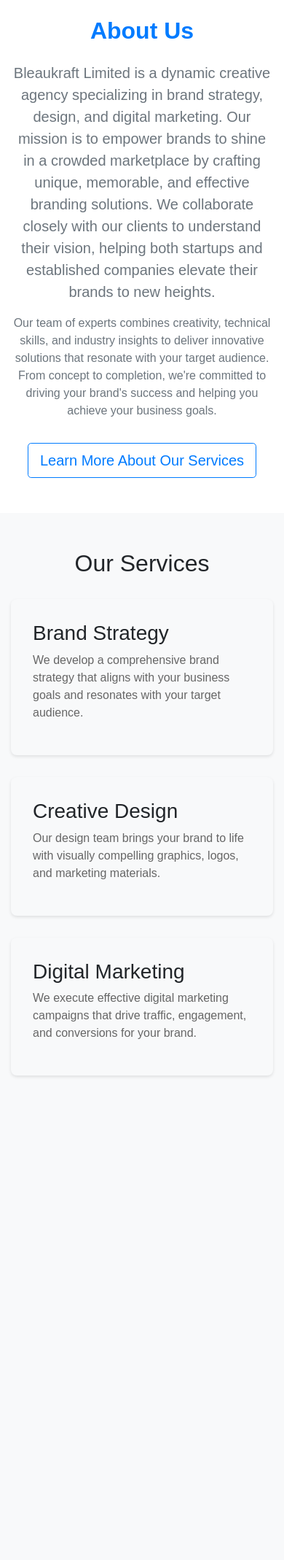
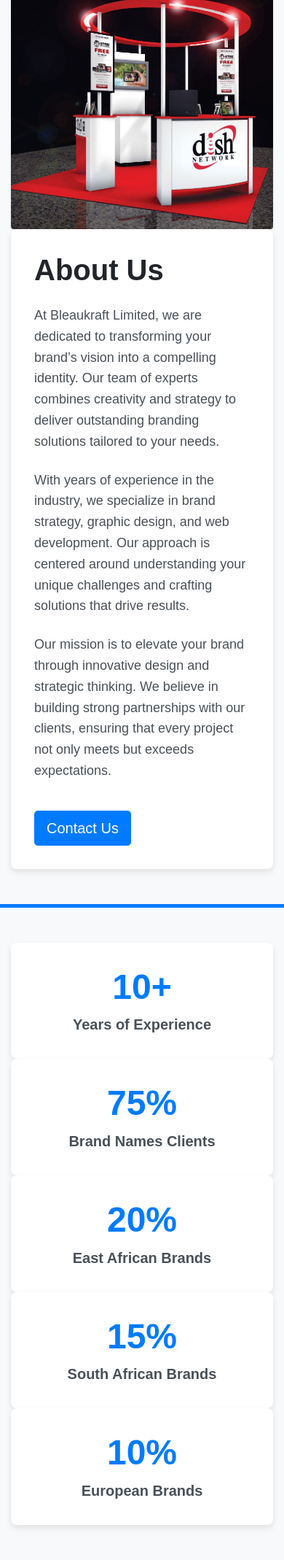
Before and after one commit to ElvisMw/bleaukraft_limited, a Django app: page /branding/landingpage/ in a window 390 px wide. Shown: the part 1101-3239 px from the top of the page at 73% size. Before the commit the page ends 2577 px from the top, so only its background shows below. Run offline with Django 4.2, Linux system fonts and the light colour scheme; some libraries are stand-ins or nearby versions.

Commit message:
landing page update experience section

```diff
--- a/bleaukraft/branding/templates/branding/landingpage.html
+++ b/bleaukraft/branding/templates/branding/landingpage.html
@@ -9,6 +9,7 @@
     <link rel="stylesheet" href="https://stackpath.bootstrapcdn.com/bootstrap/4.5.2/css/bootstrap.min.css">
     <link rel="stylesheet" href="{% static 'branding/css/style.css' %}">
     <link rel="stylesheet" href="https://cdnjs.cloudflare.com/ajax/libs/font-awesome/5.15.3/css/all.min.css">
+
     <style>
         /* Fixed Contact Info Styles */
         .contact-info.contact-info-bar {
@@ -245,9 +246,91 @@
             font-size: 1rem;
             color: #6c757d; /* Adjust color to fit your design */
         }
+
+        /* About Us */
+            .about-us {
+                background-color: #f8f9fa;
+            }
+
+            .about-us-image {
+                position: relative;
+            }
+
+            .about-us-image img {
+                transition: transform 0.3s ease-in-out;
+            }
+
+            .about-us-image:hover img {
+                transform: scale(1.05);
+            }
+
+            .about-us-content {
+                background-color: #ffffff;
+                border-radius: 8px;
+                box-shadow: 0 4px 8px rgba(0, 0, 0, 0.1);
+                padding: 2rem;
+            }
+
+            .about-us-content h2 {
+                font-size: 2.5rem;
+                font-weight: bold;
+            }
+
+            .about-us-content p {
+                font-size: 1.125rem;
+                color: #495057;
+                line-height: 1.6;
+            }
+
+            .btn-primary {
+                background-color: #007bff;
+                border-color: #007bff;
+            }
+
+            .btn-primary:hover {
+                background-color: #0056b3;
+                border-color: #004085;
+            }
+
+            /* Custom styles for better alignment */
+            .about-us-description {
+                margin-bottom: 1.5rem;
+            }
+
+        /* Experience section */
+            .experience {
+                background-color: #f8f9fa;
+                border-top: 5px solid #007bff;
+            }
+
+            .experience-item {
+                background-color: #ffffff;
+                border-radius: 8px;
+                box-shadow: 0 4px 8px rgba(0, 0, 0, 0.1);
+                padding: 2rem;
+                transition: transform 0.3s ease-in-out;
+            }
+
+            .experience-item:hover {
+                transform: translateY(-5px);
+            }
+
+            .experience-item h3 {
+                font-size: 3rem;
+                color: #007bff;
+            }
+
+            .experience-item p {
+                font-size: 1.25rem;
+                color: #495057;
+            }
+
+            .experience-item p.lead {
+                font-weight: bold;
+            }
         </style>
+
 </head>
-
 <body>
     <!-- Contact Info Section -->
     <div class="contact-info contact-info-bar bg-primary text-light">
@@ -356,91 +439,79 @@
         </div>
     </header>
 
- <!-- About Section -->
-<section class="about-section py-5">
+    <!-- About Us Section -->
+<section class="about-us py-5 bg-light">
     <div class="container">
         <div class="row align-items-center">
-            <!-- Slideshow/Carousel -->
-            <div class="col-lg-6 mb-4 mb-lg-0">
-                <div id="aboutCarousel" class="carousel slide" data-bs-ride="carousel">
-                    <div class="carousel-inner">
-                        <div class="carousel-item active">
-                            <img src="path/to/your/image1.jpg" class="d-block w-100" alt="Creative Branding">
+            <div class="col-md-6 d-flex flex-column">
+                <div class="about-us-image mb-4 rounded shadow-sm overflow-hidden">
+                    <img src="{% static 'images/hero1.jpg' %}" alt="About Us" class="img-fluid">
                 </div>
-                        <div class="carousel-item">
-                            <img src="path/to/your/image2.jpg" class="d-block w-100" alt="Design Services">
-                        </div>
-                        <div class="carousel-item">
-                            <img src="path/to/your/image3.jpg" class="d-block w-100" alt="Digital Marketing">
+                <div class="about-us-image rounded shadow-sm overflow-hidden">
+                    <img src="{% static 'images/hero4.jpg' %}" alt="About Us" class="img-fluid">
                 </div>
             </div>
-                    <button class="carousel-control-prev" type="button" data-bs-target="#aboutCarousel" data-bs-slide="prev">
-                        <span class="carousel-control-prev-icon" aria-hidden="true"></span>
-                        <span class="visually-hidden">Previous</span>
-                    </button>
-                    <button class="carousel-control-next" type="button" data-bs-target="#aboutCarousel" data-bs-slide="next">
-                        <span class="carousel-control-next-icon" aria-hidden="true"></span>
-                        <span class="visually-hidden">Next</span>
-                    </button>
+            <div class="col-md-6">
+                <div class="about-us-content">
+                    <h2 class="display-4 font-weight-bold mb-4">About Us</h2>
+                    <div class="mb-4 about-us-description">
+                        <p class="lead">At Bleaukraft Limited, we are dedicated to transforming your brand’s vision into a compelling identity. Our team of experts combines creativity and strategy to deliver outstanding branding solutions tailored to your needs.</p>
                     </div>
+                    <div class="mb-4 about-us-description">
+                        <p>With years of experience in the industry, we specialize in brand strategy, graphic design, and web development. Our approach is centered around understanding your unique challenges and crafting solutions that drive results.</p>
                     </div>
-
-            <!-- About Content -->
-            <div class="col-lg-6">
-                <h2 class="display-5 font-weight-bold text-primary mb-4">About Us</h2>
-                <p class="lead text-muted">
-                    Bleaukraft Limited is a dynamic creative agency specializing in brand strategy, design, and digital marketing.
-                    Our mission is to empower brands to shine in a crowded marketplace by crafting unique, memorable, and effective
-                    branding solutions. We collaborate closely with our clients to understand their vision, helping both startups and
-                    established companies elevate their brands to new heights.
-                </p>
-                <p class="text-muted">
-                    Our team of experts combines creativity, technical skills, and industry insights to deliver innovative solutions
-                    that resonate with your target audience. From concept to completion, we're committed to driving your brand's
-                    success and helping you achieve your business goals.
-                </p>
-                <a href="#services" class="btn btn-outline-primary btn-lg mt-3">Learn More About Our Services</a>
+                    <div class="about-us-description">
+                        <p>Our mission is to elevate your brand through innovative design and strategic thinking. We believe in building strong partnerships with our clients, ensuring that every project not only meets but exceeds expectations.</p>
+                    </div>
+                    <a href="{% url 'branding:contact' %}" class="btn btn-primary btn-lg mt-3">Contact Us</a>
+                </div>
             </div>
         </div>
     </div>
 </section>
 
-
-    <!-- Services Section -->
-    <section class="services-section">
+<!-- Experience Section -->
+<section class="experience py-5 bg-light">
     <div class="container">
-            <h2>Our Services</h2>
         <div class="row">
             <div class="col-md-4">
-                    <div class="service-box">
-                        <h3>Brand Strategy</h3>
-                        <p>
-                            We develop a comprehensive brand strategy that aligns with your business goals and resonates
-                            with your target audience.
-                        </p>
+                <div class="experience-item text-center">
+                    <h3 class="display-4 font-weight-bold mb-2">10+</h3>
+                    <p class="lead mb-0">Years of Experience</p>
                 </div>
             </div>
-                <div class="col-md-4">
-                    <div class="service-box">
-                        <h3>Creative Design</h3>
-                        <p>
-                            Our design team brings your brand to life with visually compelling graphics, logos, and
-                            marketing materials.
-                        </p>
+            <div class="col-md-8">
+                <div class="row">
+                    <div class="col-md-3">
+                        <div class="experience-item text-center">
+                            <h3 class="display-4 font-weight-bold mb-2">75%</h3>
+                            <p class="lead mb-0">Brand Names Clients</p>
                         </div>
                     </div>
-                <div class="col-md-4">
-                    <div class="service-box">
-                        <h3>Digital Marketing</h3>
-                        <p>
-                            We execute effective digital marketing campaigns that drive traffic, engagement, and
-                            conversions for your brand.
-                        </p>
+                    <div class="col-md-3">
+                        <div class="experience-item text-center">
+                            <h3 class="display-4 font-weight-bold mb-2">20%</h3>
+                            <p class="lead mb-0">East African Brands</p>
+                        </div>
+                    </div>
+                    <div class="col-md-3">
+                        <div class="experience-item text-center">
+                            <h3 class="display-4 font-weight-bold mb-2">15%</h3>
+                            <p class="lead mb-0">South African Brands</p>
+                        </div>
+                    </div>
+                    <div class="col-md-3">
+                        <div class="experience-item text-center">
+                            <h3 class="display-4 font-weight-bold mb-2">10%</h3>
+                            <p class="lead mb-0">European Brands</p>
+                        </div>
+                    </div>
                 </div>
             </div>
         </div>
     </div>
 </section>
+
 
     <!-- Sticky Contact Button -->
     <div>
@@ -502,6 +573,10 @@
         <script src="https://code.jquery.com/jquery-3.5.1.slim.min.js"></script>
         <script src="https://cdn.jsdelivr.net/npm/@popperjs/core@2.9.3/dist/umd/popper.min.js"></script>
         <script src="https://stackpath.bootstrapcdn.com/bootstrap/4.5.2/js/bootstrap.min.js"></script>
+<!-- Bootstrap Bundle with Popper.js -->
+<script src="https://maxcdn.bootstrapcdn.com/bootstrap/5.3.0/js/bootstrap.bundle.min.js"></script>
+
+
 </body>
 
 
```
Also changed, not shown: bleaukraft/branding/static/images/name1.JPG (deleted), bleaukraft/branding/static/images/name10.JPG (deleted), bleaukraft/branding/static/images/name11.JPG (deleted), bleaukraft/branding/static/images/name12.JPG (deleted), bleaukraft/branding/static/images/name13.JPG (deleted), bleaukraft/branding/static/images/name14.JPG (deleted), bleaukraft/branding/static/images/name15.JPG (deleted), bleaukraft/branding/static/images/name16.JPG (deleted), bleaukraft/branding/static/images/name17.JPG (deleted), bleaukraft/branding/static/images/name18.JPG (deleted), bleaukraft/branding/static/images/name19.JPG (deleted), bleaukraft/branding/static/images/name2.JPG (deleted), bleaukraft/branding/static/images/name3.JPG (deleted), bleaukraft/branding/static/images/name4.JPG (deleted), 5 more files. Lines whose indentation alone changed are shown as unchanged.
